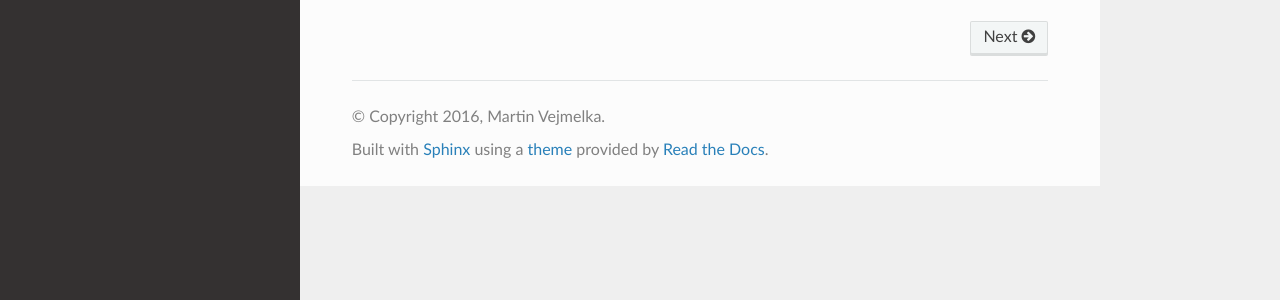
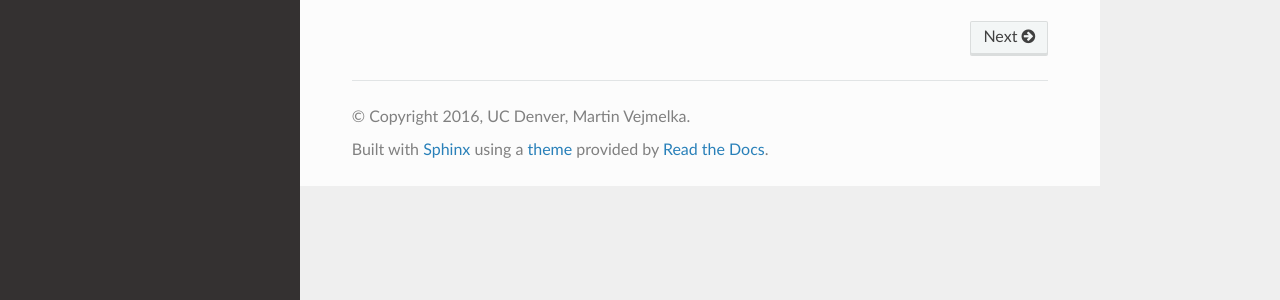
Before and after one commit to openwfm/wrfxpy, a Sphinx documentation site: the page built from docs/source/index.rst, in a window 1280 px wide. Shown: the part 368-668 px from the top of the page. Built offline with Sphinx 7.4.7 and the Read the Docs theme 2.0.0, drawn with Linux system fonts in a browser that asks for light colours; pages that are not in the unit, such as notebooks, are missing from menus; some of the changed lines change nothing that is shown.

Commit message:
added docs conf.py

```diff
--- a/docs/source/conf.py
+++ b/docs/source/conf.py
@@ -20,7 +20,11 @@
 # add these directories to sys.path here. If the directory is relative to the
 # documentation root, use os.path.abspath to make it absolute, like shown here.
 sys.path.insert(0, os.path.abspath('.'))
-sys.path.insert(0, os.path.abspath('../..'))
+sys.path.insert(0, os.path.abspath('../../src'))
+sys.path.insert(0, os.path.abspath('../../src/ingest'))
+sys.path.insert(0, os.path.abspath('../../src/vis'))
+sys.path.insert(0, os.path.abspath('../../src/wrf'))
+sys.path.insert(0, os.path.abspath('../../src/fmda'))
 
 # -- General configuration ------------------------------------------------
 
@@ -54,7 +58,7 @@
 
 # General information about the project.
 project = u'wrfxpy'
-copyright = u'2016, Martin Vejmelka'
+copyright = u'2016, UC Denver, Martin Vejmelka'
 author = u'Martin Vejmelka'
 
 # The version info for the project you're documenting, acts as replacement for
```
